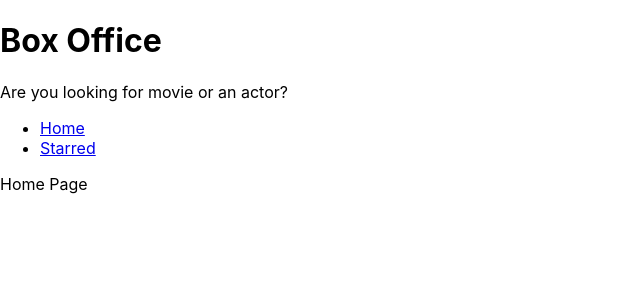
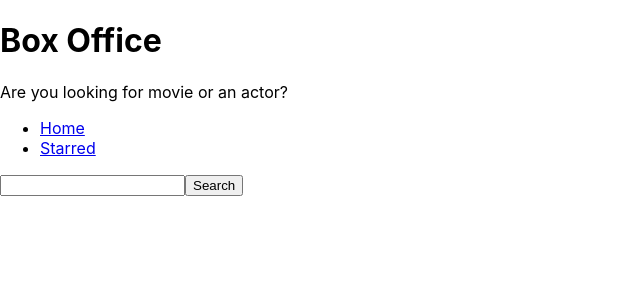
Before and after one commit to kk77777/Box-Office, a React (Create React App) app: page / in a window 1280 px wide. Shown: the top 300 px of the page, without its empty margins (0-640 px from the left). Built offline with nearby package versions, Linux system fonts and the light colour scheme.

Commit message:
created input field, added search button and used api to fetch data

```diff
--- a/src/pages/Home.js
+++ b/src/pages/Home.js
@@ -1,8 +1,38 @@
-import React from 'react';
+import React, { useState } from 'react';
 import MainPageLayout from '../components/MainPageLayout';
 
 const Home = () => {
-  return <MainPageLayout>Home Page</MainPageLayout>;
+  const [input, setInput] = useState('');
+
+  const onSearch = () => {
+    fetch(`http://api.tvmaze.com/singlesearch/shows?q=${input}`)
+      .then(r => r.json())
+      .then(result => console.log(result));
+  };
+
+  const onInputChange = e => {
+    setInput(e.target.value);
+  };
+
+  const onKeyDown = e => {
+    if (e.keyCode === 13) {
+      onSearch();
+    }
+  };
+
+  return (
+    <MainPageLayout>
+      <input
+        type="text"
+        onChange={onInputChange}
+        onKeyDown={onKeyDown}
+        value={input}
+      />
+      <button type="button" onClick={onSearch}>
+        Search
+      </button>
+    </MainPageLayout>
+  );
 };
 
 export default Home;
```
